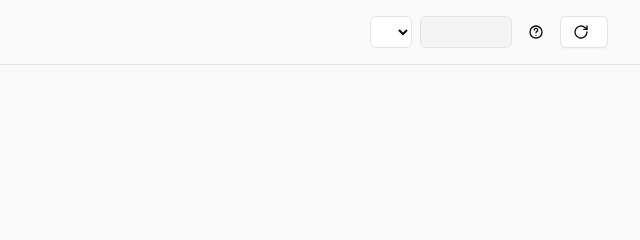
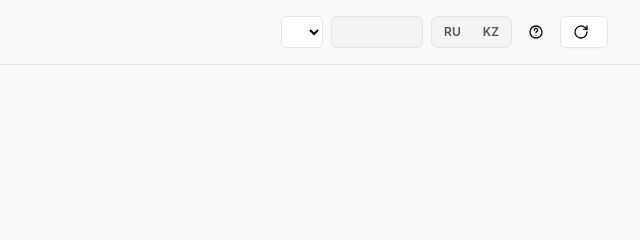
Before and after one commit to maximnevedrov1-del/contamination.kz, a browser extension: page kaspi-seller-hub/dashboard/dashboard.html in a window 1280 px wide. Shown: the top 240 px of the page, 640-1280 px from the left. Drawn offline with Linux system fonts and the light colour scheme.

Commit message:
Dashboard: show the RU/KZ language switch in the top bar again
Co-Authored-By: Claude Opus 5.5 <noreply@anthropic.com>
Claude-Session: https://claude.ai/code/session_015bYoYfXCg9pPFA5Y1dGLUg

```diff
--- a/kaspi-seller-hub/dashboard/dashboard.html
+++ b/kaspi-seller-hub/dashboard/dashboard.html
@@ -114,7 +114,7 @@
             </div>
             </div>
 
-            <div class="seg" role="group" id="langSwitch" hidden data-i18n-attr="aria-label:common.language">
+            <div class="seg" role="group" id="langSwitch" data-i18n-attr="aria-label:common.language">
               <button type="button" data-lang="ru">RU</button>
               <button type="button" data-lang="kk">KZ</button>
             </div>
```
